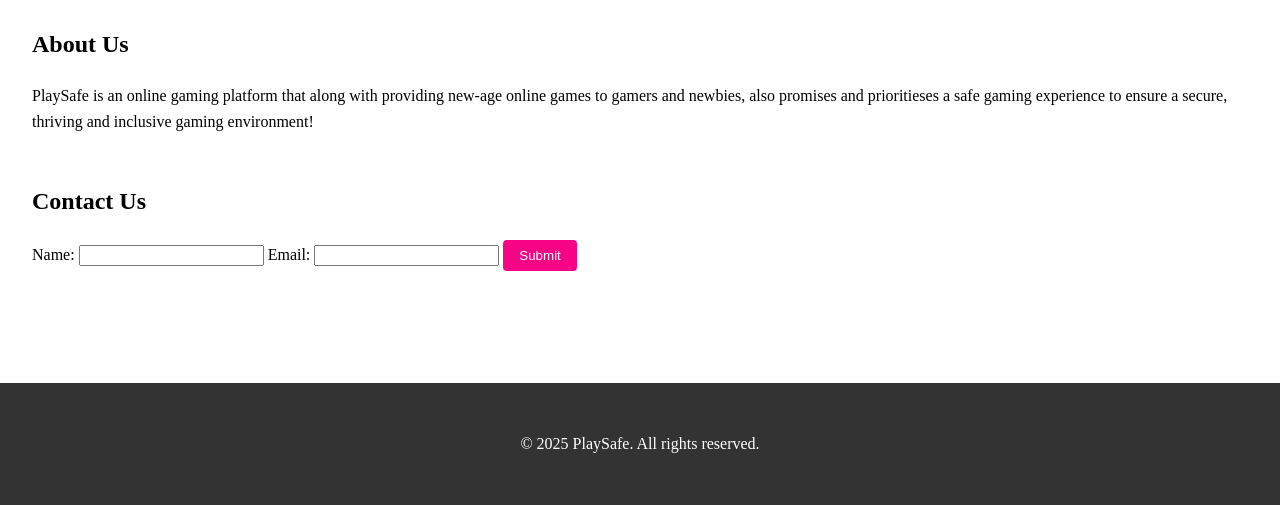
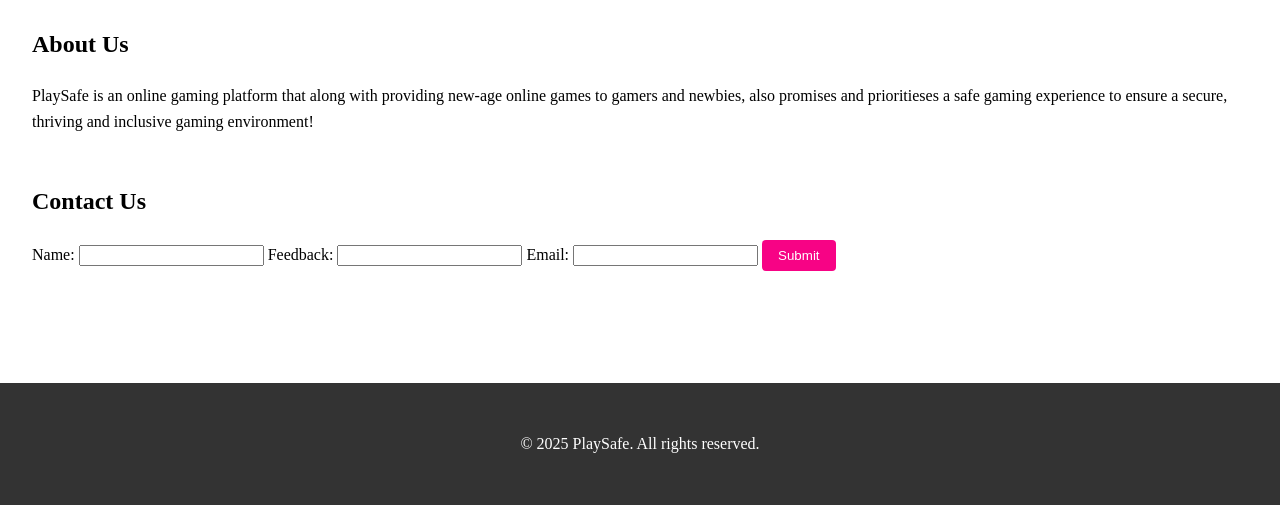
Before and after one commit to miheerak/iHackHackathon, a Flask app: page / in a window 1280 px wide. Shown: the part 832-1337 px from the top of the page. Run offline with Flask 3, Linux system fonts and the light colour scheme; parts of the project's set-up code (start-up, migrations or seed data) failed here and were passed over.

Commit message:
modified app.py, index.html. Updated feedback submission

```diff
--- a/app.py
+++ b/app.py
@@ -28,3 +28,12 @@ def register():
     db.session.add(new_user)
     db.session.commit()
     return jsonify({"message": "Registration successful!"})
+
+@app.route('contact-form', methods=['POST'])
+def submit_feedback():
+    name = request.form['name']
+    email = request.form['email']
+    feedback = Feedback(name=name, email=email)
+    db.session.add(feedback)
+    db.session.commit()
+    return "Feedback submitted successfully!"
--- a/templates/index.html
+++ b/templates/index.html
@@ -15,6 +15,7 @@
                 <li><a href="#features">Features</a></li>
                 <li><a href="#about">About</a></li>
                 <li><a href="#contact">Contact</a></li>
+
             </ul>
         </nav>
     </header>
@@ -41,14 +42,17 @@
 
         <section id="contact">
             <h2>Contact Us</h2>
-            <form id="contact-form">
+            <form action="contact-form" method="POST">
                 <label for="name">Name:</label>
                 <input type="text" id="name" required>
+                <label for="feedback">Feedback:</label>
+                <input type="text" id="feedback" required>
                 <label for="email">Email:</label>
                 <input type="email" id="email" required>
                 <button type="submit">Submit</button>
             </form>
         </section>
+
     </main>
 
     <footer>
```
